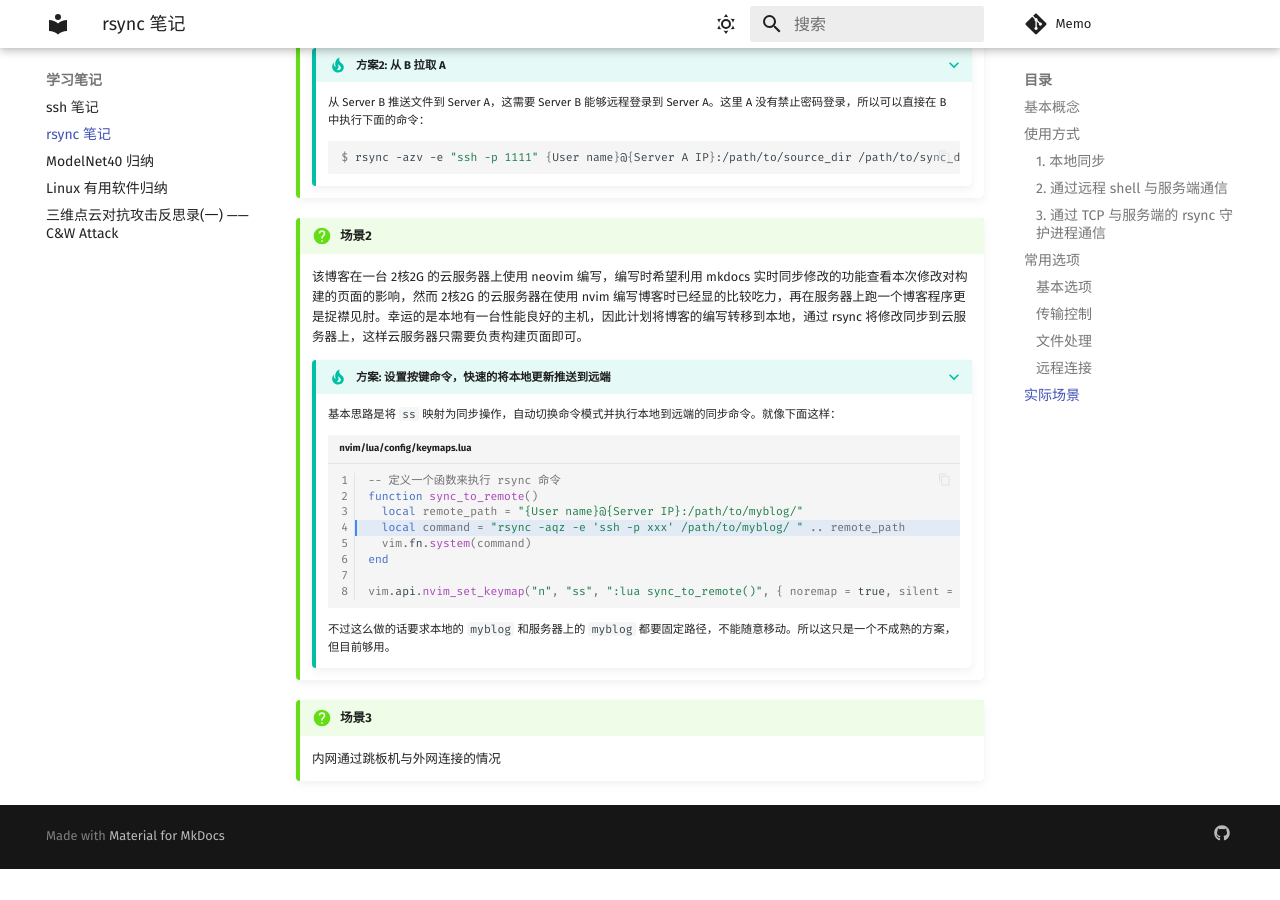
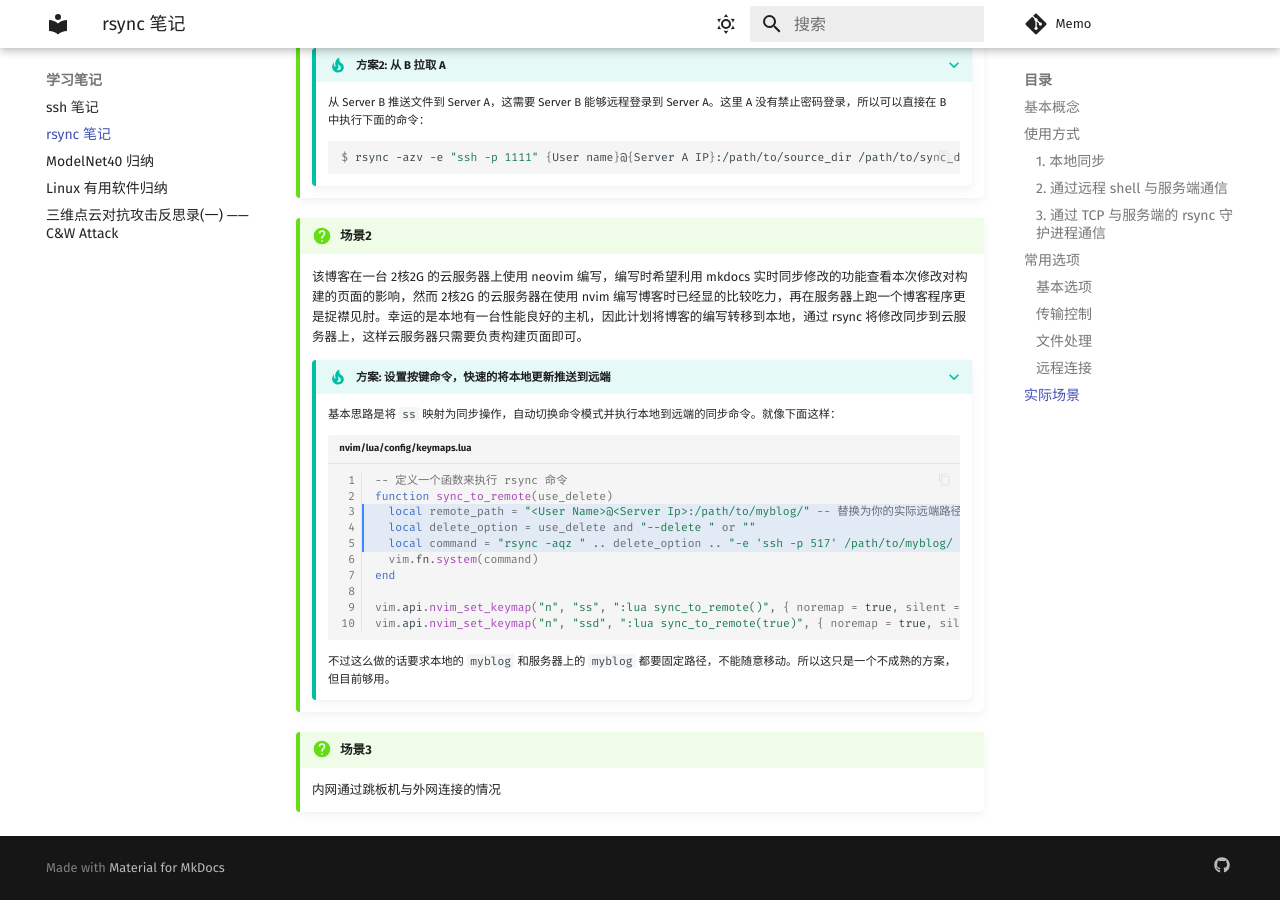
Before and after one commit to zhazi77/zhazi77.github.io, an MkDocs documentation site: the page built from docs/note/rsync.md, in a window 1280 px wide and 900 px high, scrolled down 2827 px. Built offline with MkDocs 1.6.1 and Material for MkDocs 9.7.7, drawn with Linux system fonts in a browser that asks for light colours; comment, search, counter and statistics services are not loaded; before the commit the page ends 3696 px from its top, so only the background shows below that.

Commit message:
update: 小修小改

````diff
--- a/docs/note/rsync.md
+++ b/docs/note/rsync.md
@@ -154,15 +154,17 @@ rsync [OPTION...] SRC... rsync://[USER@]HOST[:PORT]/DEST
 
         基本思路是将 `ss` 映射为同步操作，自动切换命令模式并执行本地到远端的同步命令。就像下面这样：
 
-        ```lua title='nvim/lua/config/keymaps.lua' linenums="1" hl_lines="4"
+        ```lua title='nvim/lua/config/keymaps.lua' linenums="1" hl_lines="3-5"
         -- 定义一个函数来执行 rsync 命令
-        function sync_to_remote()
-          local remote_path = "{User name}@{Server IP}:/path/to/myblog/"
-          local command = "rsync -aqz -e 'ssh -p xxx' /path/to/myblog/ " .. remote_path
+        function sync_to_remote(use_delete)
+          local remote_path = "<User Name>@<Server Ip>:/path/to/myblog/" -- 替换为你的实际远端路径
+          local delete_option = use_delete and "--delete " or ""
+          local command = "rsync -aqz " .. delete_option .. "-e 'ssh -p 517' /path/to/myblog/ " .. remote_path
           vim.fn.system(command)
         end
 
         vim.api.nvim_set_keymap("n", "ss", ":lua sync_to_remote()", { noremap = true, silent = false })
+        vim.api.nvim_set_keymap("n", "ssd", ":lua sync_to_remote(true)", { noremap = true, silent = false })
         ```
 
         不过这么做的话要求本地的 `myblog` 和服务器上的 `myblog` 都要固定路径，不能随意移动。所以这只是一个不成熟的方案，但目前够用。
````
